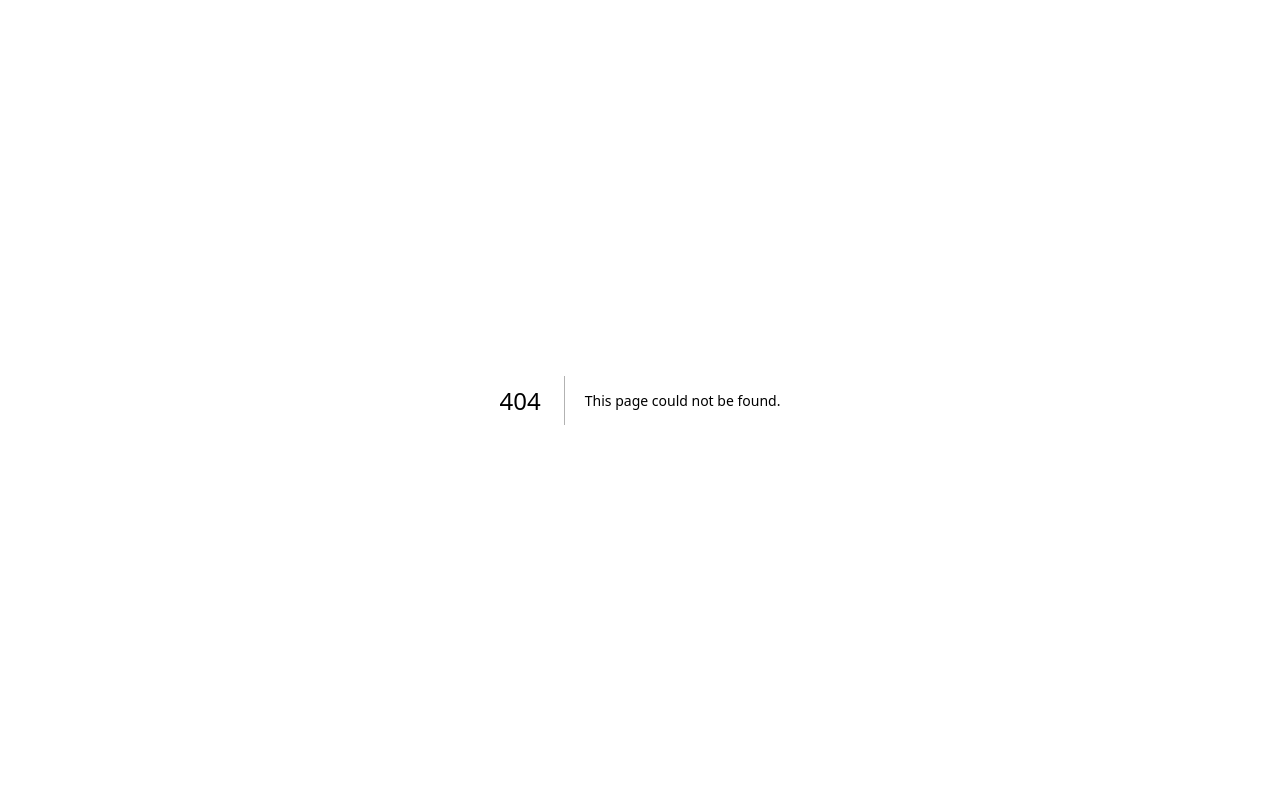
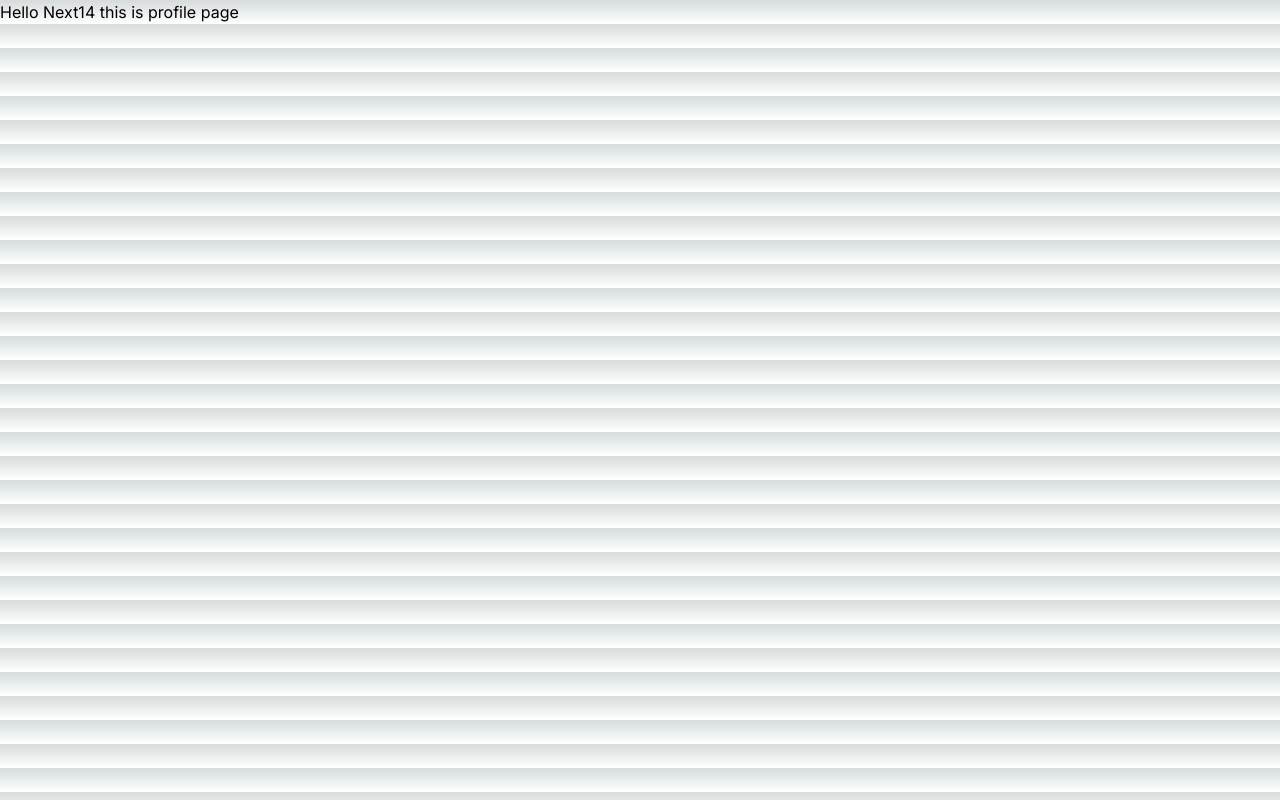
Before and after one commit to fatemeRasolzade/next14-practice, a Next.js app: page /profile in a window 1280 px wide. Before the commit this address had no page. Built offline with nearby package versions, Linux system fonts and the light colour scheme.

Commit message:
:sparkles: Created routes

```diff
--- /dev/null
+++ b/app/dashboard/page.tsx
@@ -0,0 +1,3 @@
+export default function Dashboard(){
+    return <h1>Dashboard</h1>
+}
--- /dev/null
+++ b/app/profile/page.tsx
@@ -0,0 +1,4 @@
+export default function Profile() {
+    return <h1>Hello Next14 this is profile page</h1>
+
+}
```
